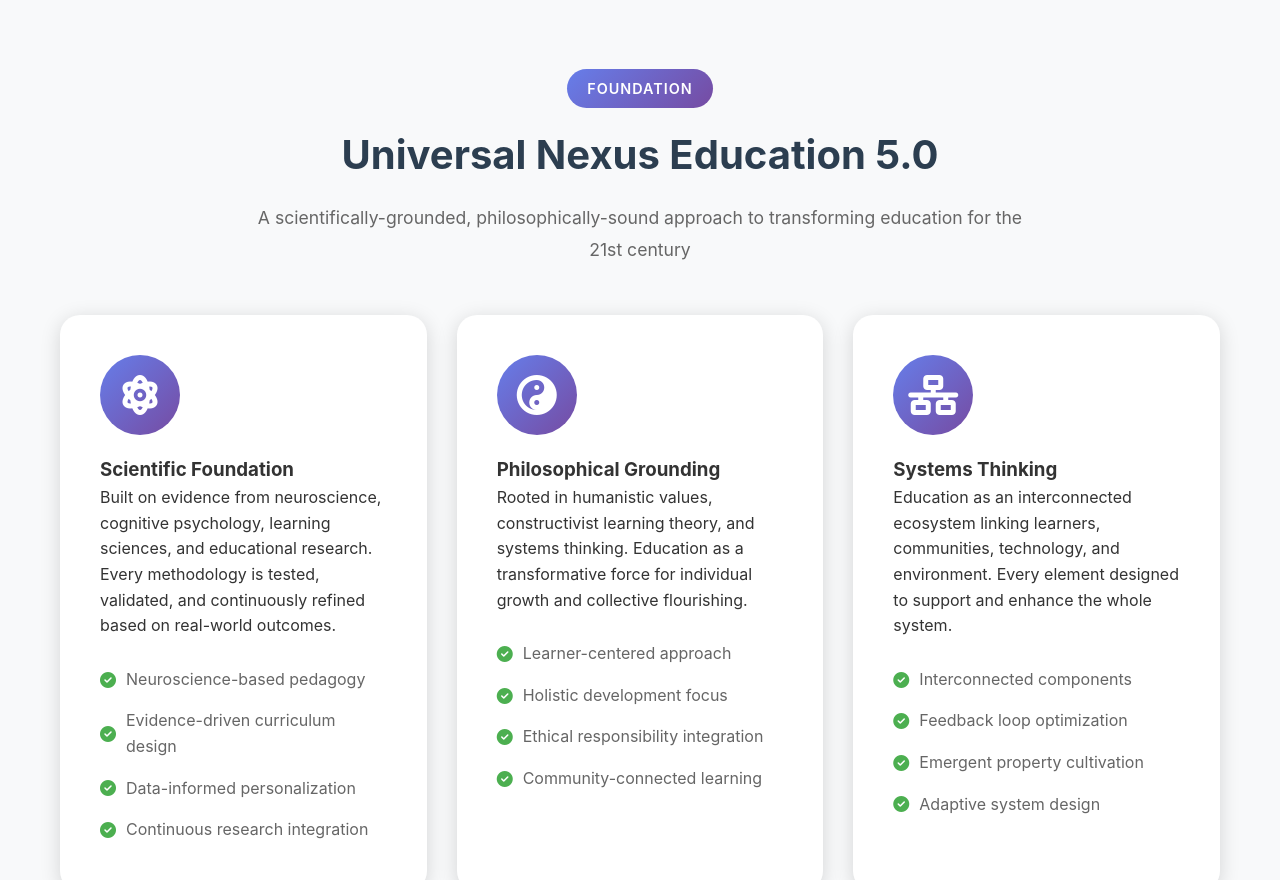
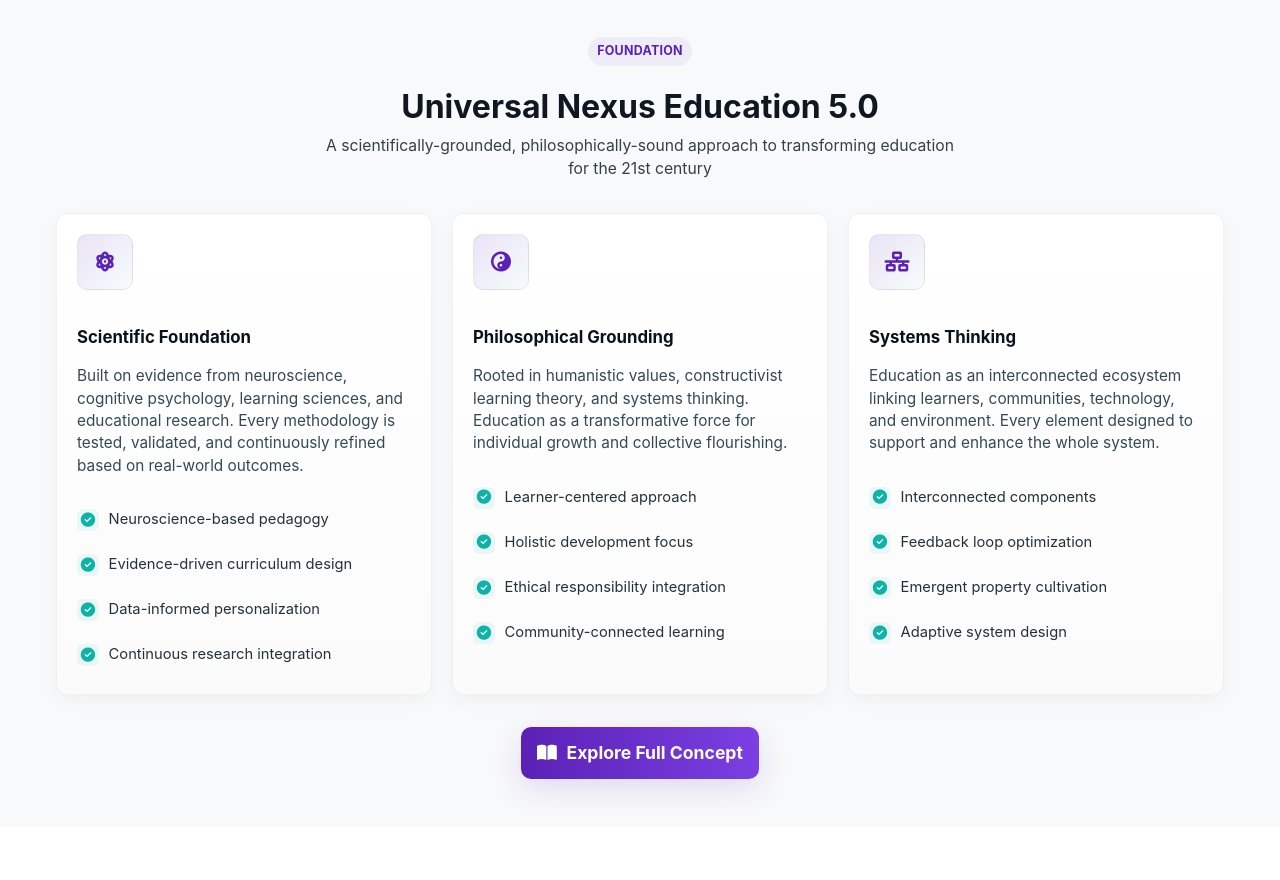
Before and after one commit to omniversalnexuscivilization-tech/onc-education-system, a plain HTML site: page index.html in a window 1280 px wide. Shown: the part 740-1620 px from the top of the page. Drawn offline with Linux system fonts and the light colour scheme.

Commit message:
Update body-styles.css

```diff
--- a/body-styles.css
+++ b/body-styles.css
@@ -353,6 +353,210 @@ section {
   .hero .hero-buttons { justify-content: center; }
 }
 
+
+
+/* Philosophy & Science Section - isolated styles */
+/* Scoped to .philosophy-section to avoid collisions with other site styles */
+
+.philosophy-section {
+  background: #ffffff; /* professional white background */
+  color: #102028; /* deep neutral for headings and body */
+  padding: 3rem 1rem;
+  box-sizing: border-box;
+  font-family: Inter, "Segoe UI", Roboto, system-ui, -apple-system, "Helvetica Neue", Arial, sans-serif;
+}
+
+/* Container (keeps consistent max-width and centering) */
+.philosophy-section .container {
+  max-width: 1200px;
+  margin: 0 auto;
+  padding: 0 1rem;
+  box-sizing: border-box;
+}
+
+/* Section header */
+.philosophy-section .section-header {
+  text-align: center;
+  margin-bottom: 2rem;
+  position: relative;
+  z-index: 1;
+}
+
+.philosophy-section .section-tag {
+  display: inline-block;
+  font-weight: 700;
+  font-size: 0.78rem;
+  color: #5b21b6; /* accent purple */
+  background: rgba(91,33,182,0.06);
+  padding: 0.28rem 0.6rem;
+  border-radius: 999px;
+  letter-spacing: 0.02em;
+}
+
+.philosophy-section h2 {
+  margin: 0.55rem 0 0;
+  font-size: clamp(1.4rem, 2.6vw, 2rem);
+  color: #0f1720;
+  line-height: 1.08;
+  font-weight: 700;
+}
+
+.philosophy-section .section-description {
+  margin: 0.6rem auto 0;
+  max-width: 64ch;
+  color: #324148;
+  font-size: 0.98rem;
+  line-height: 1.5;
+}
+
+/* Grid layout for cards */
+.philosophy-section .philosophy-grid {
+  display: grid;
+  grid-template-columns: repeat(3, 1fr);
+  gap: 1.25rem;
+  margin-top: 2rem;
+}
+
+/* Card base */
+.philosophy-section .philosophy-card {
+  background: linear-gradient(180deg, #ffffff 0%, #fbfbfc 100%);
+  border-radius: 12px;
+  padding: 1.25rem;
+  box-sizing: border-box;
+  min-height: 320px;
+  display: flex;
+  flex-direction: column;
+  gap: 0.9rem;
+  transition: transform 320ms cubic-bezier(.2,.9,.2,1), box-shadow 320ms ease;
+  border: 1px solid rgba(16,32,40,0.06); /* subtle neutral border */
+  box-shadow: 0 6px 20px rgba(15,23,32,0.04);
+}
+
+/* Hover/focus emphasis */
+.philosophy-section .philosophy-card:hover,
+.philosophy-section .philosophy-card:focus-within {
+  transform: translateY(-6px);
+  box-shadow: 0 18px 42px rgba(16,32,40,0.09);
+  border-color: rgba(91,33,182,0.12); /* purple accent border on hover */
+}
+
+/* Icon container */
+.philosophy-section .philosophy-icon {
+  width: 56px;
+  height: 56px;
+  border-radius: 10px;
+  display: inline-grid;
+  place-items: center;
+  background: linear-gradient(135deg, rgba(91,33,182,0.12), rgba(20,184,166,0.04));
+  color: #5b21b6;
+  font-size: 1.25rem;
+  flex-shrink: 0;
+  border: 1px solid rgba(91,33,182,0.08);
+}
+
+/* Card heading and description */
+.philosophy-section .philosophy-card h3 {
+  margin: 0;
+  font-size: 1.05rem;
+  color: #08121a;
+  font-weight: 700;
+}
+
+.philosophy-section .philosophy-card p {
+  margin: 0;
+  color: #344955;
+  font-size: 0.96rem;
+  line-height: 1.45;
+}
+
+/* Feature points list */
+.philosophy-section .philosophy-points {
+  list-style: none;
+  padding: 0;
+  margin: 0.6rem 0 0;
+  display: grid;
+  gap: 0.45rem;
+  align-content: start;
+}
+
+.philosophy-section .philosophy-points li {
+  display: flex;
+  align-items: center;
+  gap: 0.6rem;
+  color: #24323a;
+  font-size: 0.92rem;
+  line-height: 1.35;
+}
+
+/* Check list items */
+.philosophy-section .philosophy-points li i {
+  color: #0fb2a6; /* teal check color */
+  background: rgba(15,178,166,0.07);
+  border-radius: 6px;
+  padding: 0.18rem;
+  min-width: 22px;
+  min-height: 22px;
+  display: inline-grid;
+  place-items: center;
+  font-size: 0.9rem;
+}
+
+/* CTA row */
+.philosophy-section .philosophy-cta {
+  margin-top: 2rem;
+  text-align: center;
+}
+
+.philosophy-section .philosophy-cta .btn {
+  display: inline-flex;
+  align-items: center;
+  gap: 0.6rem;
+  padding: 0.72rem 1rem;
+  border-radius: 10px;
+  background: linear-gradient(90deg,#5b21b6,#7b3fe3);
+  color: #fff;
+  border: none;
+  font-weight: 700;
+  box-shadow: 0 10px 30px rgba(91,33,182,0.14);
+  transition: transform 200ms ease, box-shadow 200ms ease;
+}
+
+.philosophy-section .philosophy-cta .btn:hover {
+  transform: translateY(-3px);
+  box-shadow: 0 20px 44px rgba(91,33,182,0.16);
+}
+
+/* Responsive adjustments */
+@media (max-width: 980px) {
+  .philosophy-section .philosophy-grid {
+    grid-template-columns: repeat(2, 1fr);
+    gap: 1rem;
+  }
+
+  .philosophy-section .philosophy-card {
+    min-height: 300px;
+  }
+}
+
+@media (max-width: 640px) {
+  .philosophy-section {
+    padding: 2rem 0.75rem;
+  }
+
+  .philosophy-section .philosophy-grid {
+    grid-template-columns: 1fr;
+    gap: 1rem;
+  }
+
+  .philosophy-section .philosophy-card {
+    min-height: auto;
+    padding: 1rem;
+  }
+
+  .philosophy-section .section-header {
+    text-align: left;
+  }
+}
 
 
 /* ============ PILOT SECTION ============ */
```
